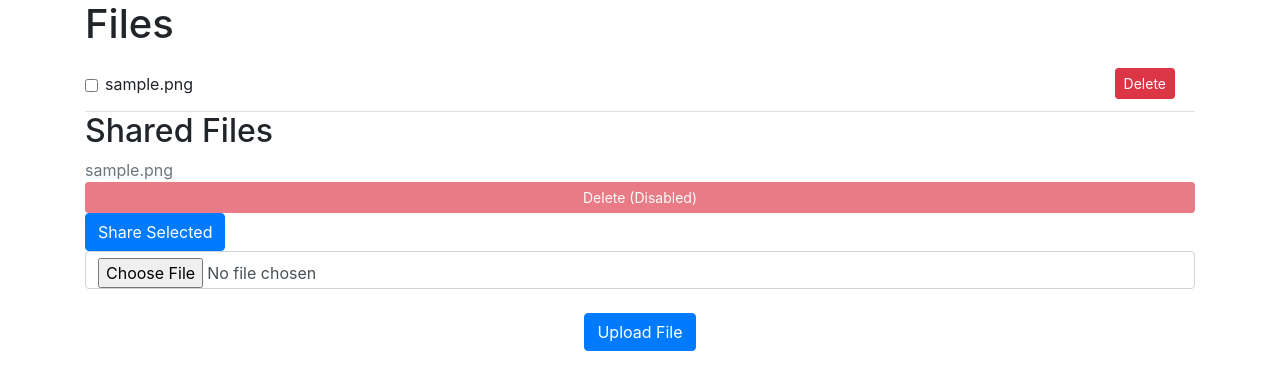
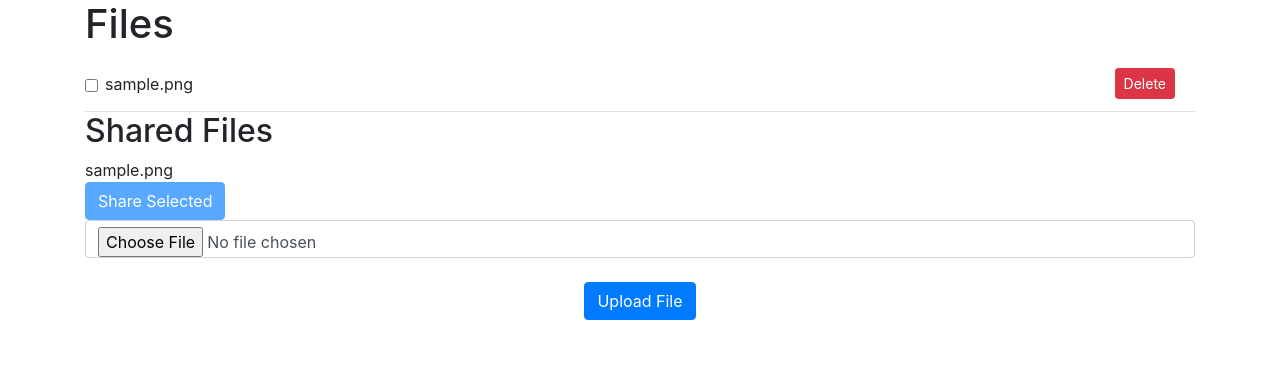
Before and after one commit to alexKokk/FileManagmentApp, a Flask app: page / in a window 1280 px wide. Shown: the part 56-446 px from the top of the page. Run offline with Flask 3, Linux system fonts and the light colour scheme; a user stored in the database is signed in; tables that the repository leaves empty hold one stand-in row (values such as "Sample post"); some libraries are stand-ins or nearby versions.

Commit message:
added disabled "share files" button if no checkbox is selected remove delete button from the shared files

```diff
--- a/website/templates/base.html
+++ b/website/templates/base.html
@@ -112,6 +112,24 @@
       .catch(error => console.error(error));
   }
   </script>
+  <script>
+    function updateSelectedFiles() {
+      const checkboxes = document.querySelectorAll('#files input[type="checkbox"]');
+      let selectedFilesCount = 0;
+      for (const checkbox of checkboxes) {
+        if (checkbox.checked) {
+          selectedFilesCount++;
+        }
+      }
+      const selectedFilesInput = document.getElementById('selected_files');
+      selectedFilesInput.value = selectedFilesCount; // Optional, update hidden input
+      const shareButton = document.getElementById('share-button');
+      shareButton.disabled = selectedFilesCount === 0;
+    }
+
+    // Call updateSelectedFiles() initially to set the button state
+    updateSelectedFiles();
+  </script>
 {% endblock %}
   </body>
 </html>
--- a/website/templates/home.html
+++ b/website/templates/home.html
@@ -18,15 +18,14 @@
 <h2>Shared Files</h2>
 <ul class="list-group list-group-flush" id="shared-files">
   {% for file in shared_files %}
-  <span class="text-muted">{{ file.filename }}</span>  <button type="button" class="btn btn-danger btn-sm disabled" onclick="deleteFile({{ file.id }})">  Delete (Disabled)
-    </button>
+  <span class="text">{{ file.filename }}</span>
   </li>
   {% endfor %}
 </ul>
 
 <form method="POST" id="share-form" action="/select-users">
   <input type="hidden" name="selected_files" id="selected_files">
-  <button type="submit" class="btn btn-primary">Share Selected</button>
+  <button type="submit" class="btn btn-primary" disabled id="share-button">Share Selected</button>
 </form>
 
 <form method="POST" enctype="multipart/form-data">
@@ -36,4 +35,5 @@
     <button type="submit" class="btn btn-primary">Upload File</button>
   </div>
 </form>
+
 {% endblock %}
```
